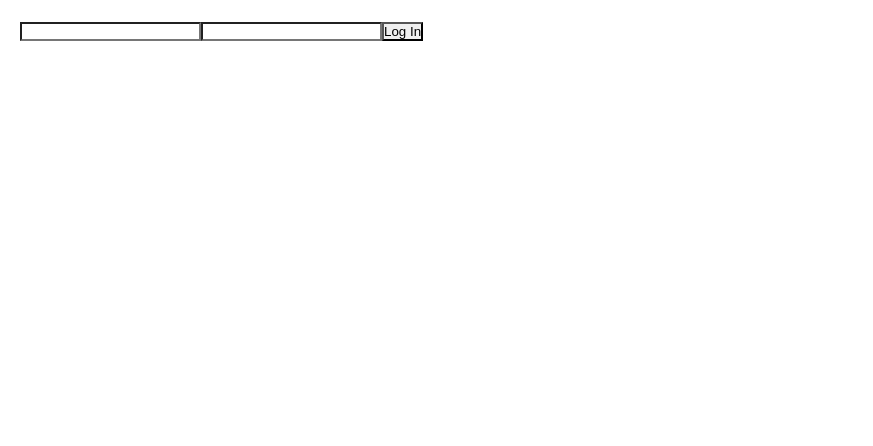
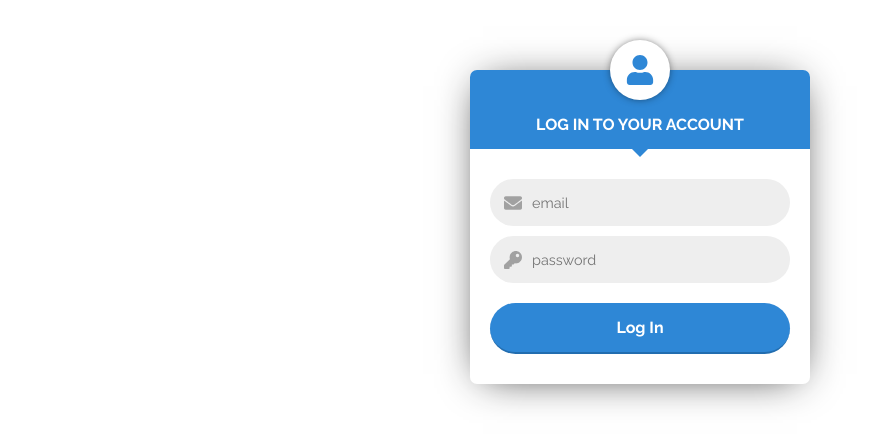
Before and after one commit to rafuka/phonebook-react, a React (Create React App) app: page /login in a window 1280 px wide. Shown: the top 446 px of the page, without its empty margins (0-873 px from the left). Built offline with nearby package versions, Linux system fonts and the light colour scheme.

Commit message:
created global styles file. Styled login form

```diff
--- a/src/App.js
+++ b/src/App.js
@@ -1,13 +1,13 @@
 import React, { Component } from 'react';
 import { library } from '@fortawesome/fontawesome-svg-core'
-import { faUser, faUserPlus, faPhone, faHome } from '@fortawesome/free-solid-svg-icons'
+import { faUser, faUserPlus, faPhone, faHome, faEnvelope, faKey } from '@fortawesome/free-solid-svg-icons'
 import PhoneBook from './components/phonebook';
 import Login from './components/login';
 import Signup from './components/signup';
 import { BrowserRouter as Router, Route, Switch, Redirect } from 'react-router-dom';
+import './global.scss';
 
-
-library.add(faUser, faUserPlus, faPhone, faHome);
+library.add(faUser, faUserPlus, faPhone, faHome, faEnvelope, faKey);
 
 class App extends Component {
   state = {
--- a/src/components/login/index.jsx
+++ b/src/components/login/index.jsx
@@ -1,5 +1,6 @@
 import React, { Component } from 'react';
 import { withRouter } from 'react-router-dom';
+import { FontAwesomeIcon as Icon } from '@fortawesome/react-fontawesome';
 import './login.scss';
 
 class Login extends Component {
@@ -27,8 +28,6 @@ class Login extends Component {
         password: { value: password }
       } = this.state;
 
-      console.log(JSON.stringify({email, password}));
-      console.log('submitting login form...');
       let response = await fetch(`${process.env.REACT_APP_API_URL}/users/login`, {
         method: "POST",
         headers: {
@@ -41,8 +40,7 @@ class Login extends Component {
       });
 
       let jsonData = await response.json();
-      console.log('data', jsonData);
-      console.log(!jsonData.error);
+
       if (!jsonData.error) {
         localStorage.setItem('authToken', jsonData.token);
         await this.props.onAuthenticate(true)
@@ -70,10 +68,34 @@ class Login extends Component {
 
   render() {
     return (
-      <form>
-        <input onChange={this.handleChange} name="email" type="email"/>
-        <input onChange={this.handleChange} name="password" type="password"/>
+      <form className="login-form">
+        <header className="login-form__header">
+          <Icon className="icon" icon="user" />
+          <h2>Log In to your account</h2>
+        </header>
+        <div className="login-form__body">
+        <div className="form-field">
+          <Icon className="icon" icon="envelope"/>
+          <p className="error-msg"></p>
+          <input
+            onChange={this.handleChange}
+            name="email"
+            type="email"
+            placeholder="email"
+          />
+        </div>
+        <div className="form-field">
+          <Icon className="icon" icon="key"/>
+          <p className="error-msg"></p>
+          <input
+            onChange={this.handleChange}
+            name="password"
+            type="password"
+            placeholder="password"
+          />
+        </div>
         <button onClick={this.submitForm} type="submit">Log In</button>
+        </div>
       </form>
     );
   }
--- a/src/components/login/login.scss
+++ b/src/components/login/login.scss
@@ -0,0 +1,111 @@
+.login-form {
+  background-color: white;
+  border-radius: 7px;
+  box-shadow: 0px 3px 40px -13px rgba(0,0,0,0.9);
+  display: flex;
+  flex-direction: column;
+  margin: 50px auto;
+  max-width: 340px;
+  width: 90%;
+
+  &__header {
+    background-color: #2e87d6;
+    border-radius: 7px 7px 0px 0px;
+    color: white;
+    padding-bottom: 15px;
+    padding-top: 45px;
+    position: relative;
+    width: 100%;
+
+    .icon {
+      background-color: white;
+      border-radius: 100%;
+      box-shadow: 0px 0px 10px -3px rgba(0,0,0,0.9);
+      color: #2e87d6;
+      font-size: 15px;
+      padding: 15px;
+      position: absolute;
+      height: 60px;
+      width: 60px;
+      bottom: calc(100% - 30px);
+      left: calc(50% - 30px);
+    }
+
+    &:after {
+      content: '';
+      border-left: 8px solid transparent;
+      border-right: 8px solid transparent;
+      border-top: 8px solid #2e87d6;
+      left: calc(50% - 8px);
+      position: absolute;
+      top: 100%;
+    }
+
+    h2 {
+      font-size: 1em;
+      font-weight: bold;
+      text-align: center;
+      text-transform: uppercase;
+    }
+  }
+
+  &__body {
+    padding: 30px 20px;
+  }
+
+  input {
+    background-color: #eee;
+    border: none;
+    border-radius: 40px;
+    color: #555;
+    font-size: .9em;
+    padding: 15px 20px;
+    padding-left: 42px;
+    transition: all .3s ease;
+    width: 100%;
+  }
+
+  button {
+    appearance: none;
+    -webkit-appearance: none;
+    background-color: #2e87d6;
+    border: none;
+    border-bottom: 2px solid darken(#2e87d6, 10%);
+    border-radius: 50px;
+    color: white;
+    cursor: pointer;
+    font-size: 1em;
+    font-weight: bold;
+    margin-top: 20px;
+    padding: 15px 20px;
+    transition: background-color .3s ease;
+    width: 100%;
+
+    &:hover {
+      background-color: lighten(#2e87d6, 5%);
+    }
+
+    &:active {
+      background-color: darken(#2e87d6, 5%);
+    }
+  }
+}
+
+.form-field {
+  margin-top: 10px;
+  position: relative;
+  width: 100%;
+
+  &:first-child {
+    margin-top: 0px;
+  }
+
+  .icon {
+    color: rgba(0,0,0,0.4);
+    font-size: 18px;
+    left: 14px;
+    opacity: .8;
+    position: absolute;
+    top: calc(50% - 9px);
+  }
+}
--- /dev/null
+++ b/src/global.scss
@@ -0,0 +1,6 @@
+@import url('https://fonts.googleapis.com/css?family=Raleway:400,500,600,700');
+
+* {
+  box-sizing: border-box;
+  font-family: 'Raleway', sans-serif;
+}
```
